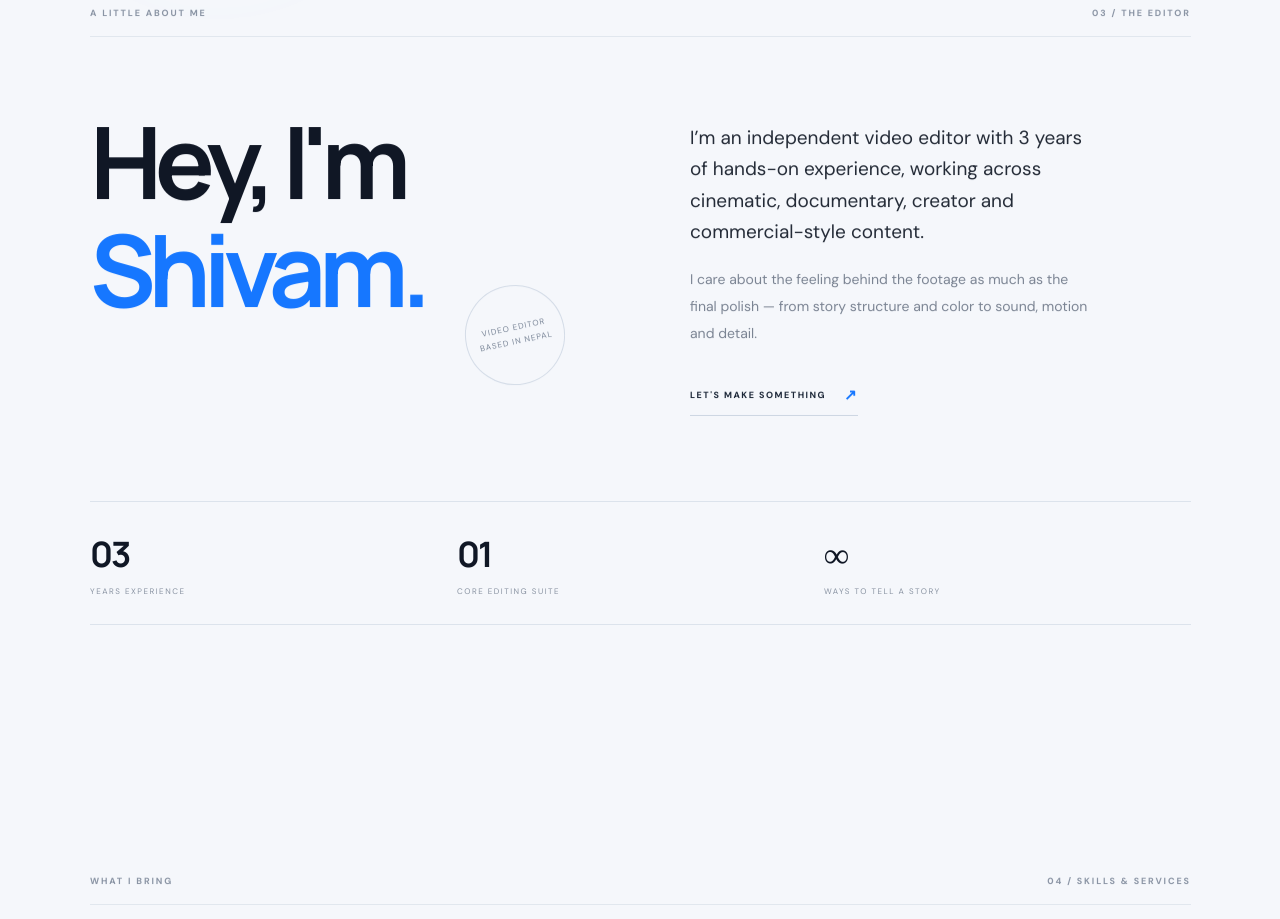
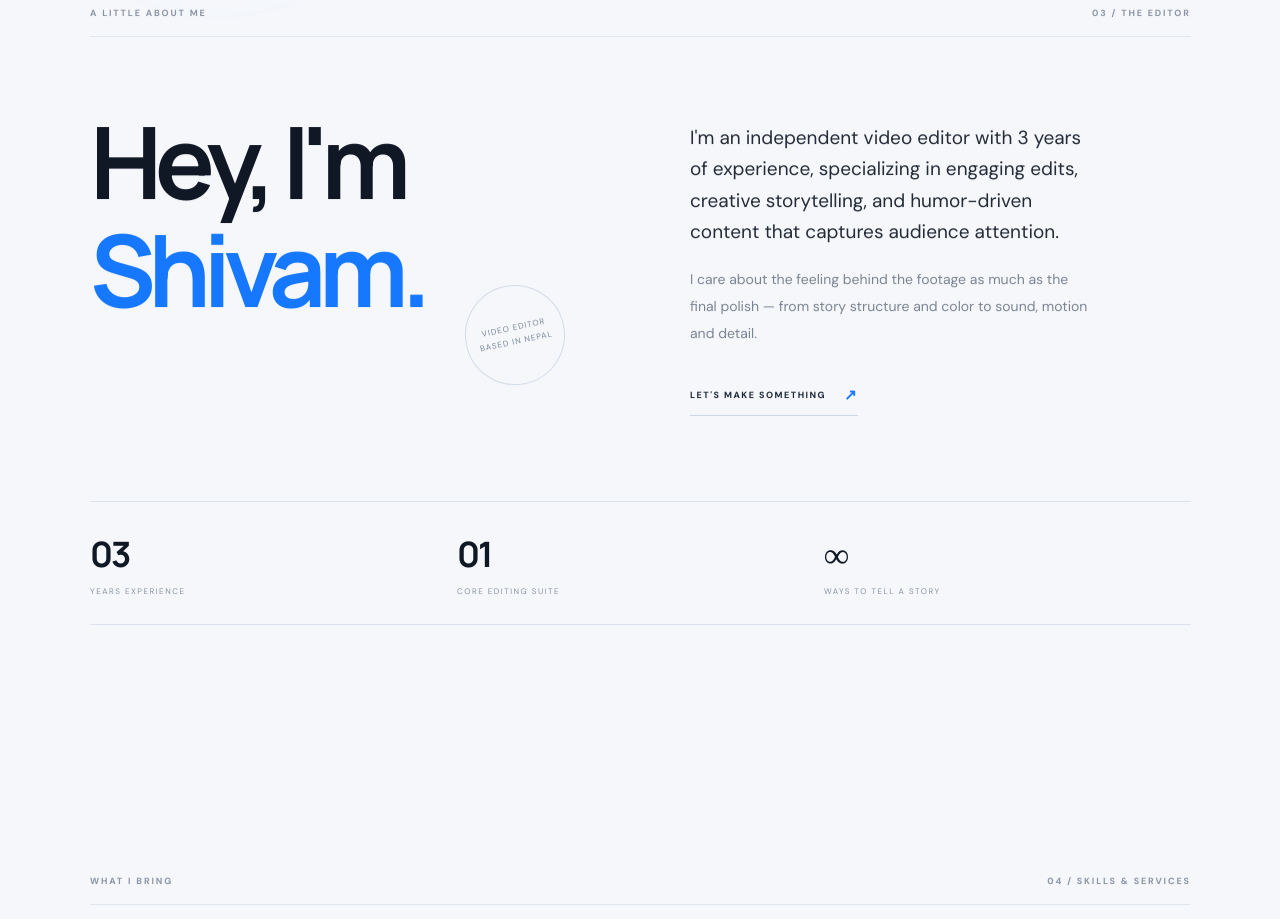
Before and after one commit to contactshivampost-source/shivam-post-production, a plain HTML site: page index.html in a window 1280 px wide. Shown: the part 5460-6379 px from the top of the page. Drawn offline with Linux system fonts and the light colour scheme.

Commit message:
Add files via upload

```diff
--- a/index.html
+++ b/index.html
@@ -142,7 +142,7 @@
       <div class="section-label reveal"><span>A LITTLE ABOUT ME</span><span>03 / THE EDITOR</span></div>
       <div class="about-grid">
         <div class="about-title reveal"><h2>Hey, I'm<br><span>Shivam.</span></h2><div class="about-stamp">VIDEO EDITOR<br>BASED IN NEPAL</div></div>
-        <div class="about-copy reveal"><p class="about-lead">I’m an independent video editor with 3 years of hands-on experience, working across cinematic, documentary, creator and commercial-style content.</p><p class="muted">I care about the feeling behind the footage as much as the final polish — from story structure and color to sound, motion and detail.</p><a href="#contact" class="text-link">LET'S MAKE SOMETHING <span>↗</span></a></div>
+        <div class="about-copy reveal"><p class="about-lead">I'm an independent video editor with 3 years of experience, specializing in engaging edits, creative storytelling, and humor-driven content that captures audience attention.</p><p class="muted">I care about the feeling behind the footage as much as the final polish — from story structure and color to sound, motion and detail.</p><a href="#contact" class="text-link">LET'S MAKE SOMETHING <span>↗</span></a></div>
       </div>
       <div class="stats-row reveal"><div><strong>03</strong><span>YEARS EXPERIENCE</span></div><div><strong>01</strong><span>CORE EDITING SUITE</span></div><div><strong>∞</strong><span>WAYS TO TELL A STORY</span></div></div>
     </section>
```
